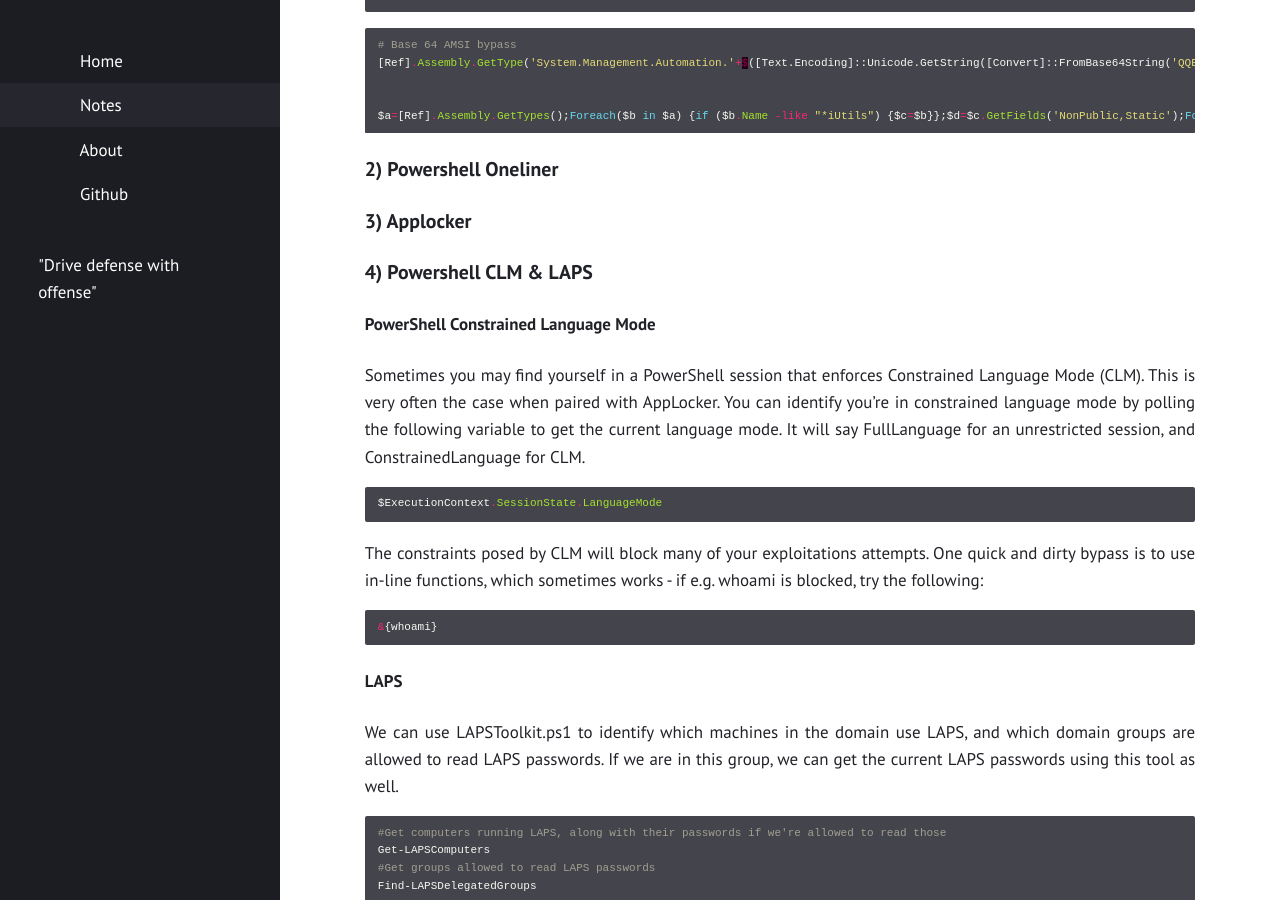
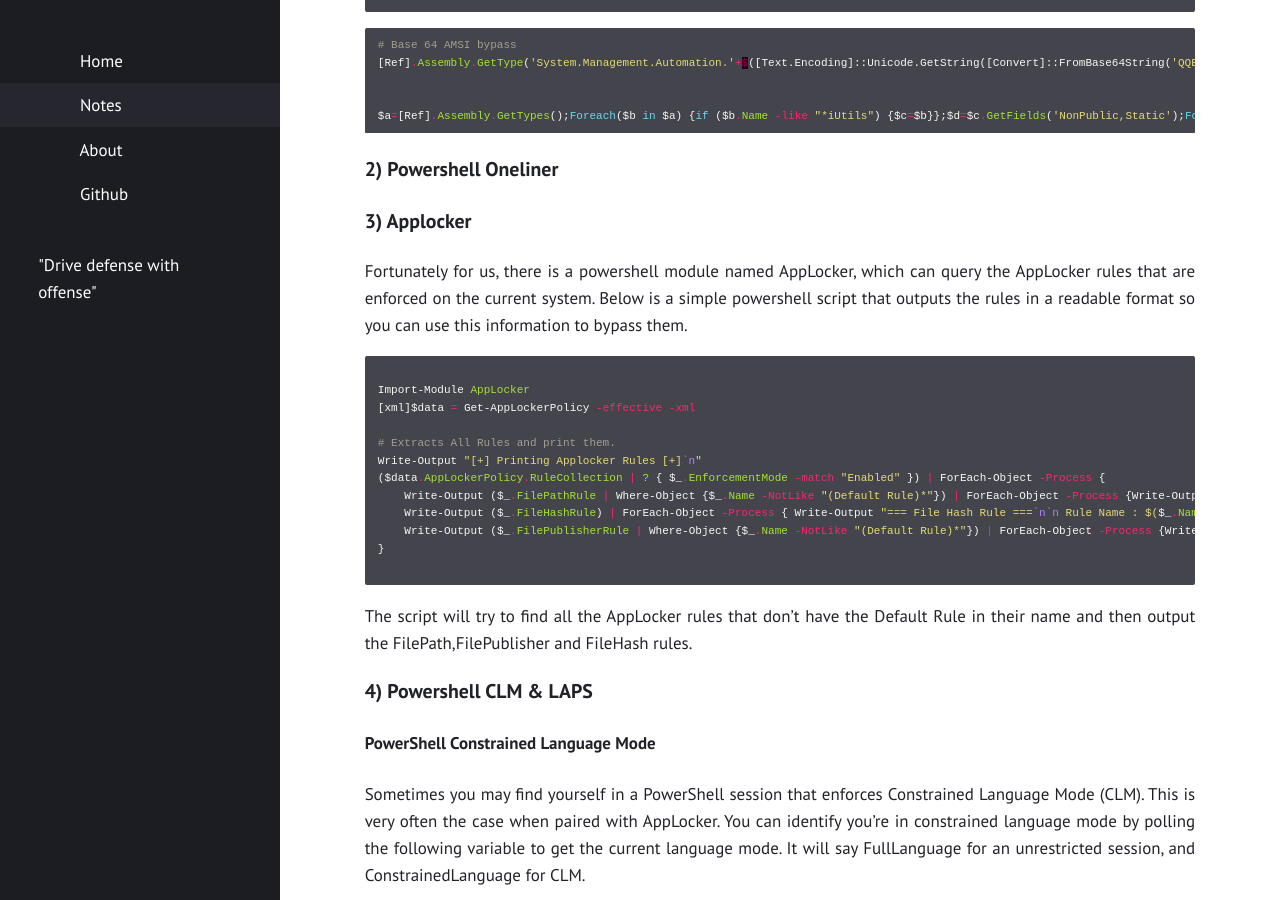
Before and after one commit to Fil88/Fil88.github.io, a Jekyll site: the page built from notes.md, in a window 1280 px wide and 900 px high, scrolled down 2460 px. Built offline with Jekyll 4.4.1, drawn with Linux system fonts in a browser that asks for light colours.

Commit message:
Update notes.md

````diff
--- a/notes.md
+++ b/notes.md
@@ -134,6 +134,25 @@ $a=[Ref].Assembly.GetTypes();Foreach($b in $a) {if ($b.Name -like "*iUtils") {$c
 ### 2) Powershell Oneliner
 
 ### 3) Applocker
+
+Fortunately for us, there is a powershell module named AppLocker, which can query the AppLocker rules that are enforced on the current system.
+Below is a simple powershell script that outputs the rules in a readable format so you can use this information to bypass them.
+
+```powershell
+
+Import-Module AppLocker
+[xml]$data = Get-AppLockerPolicy -effective -xml
+
+# Extracts All Rules and print them.
+Write-Output "[+] Printing Applocker Rules [+]`n"
+($data.AppLockerPolicy.RuleCollection | ? { $_.EnforcementMode -match "Enabled" }) | ForEach-Object -Process {
+    Write-Output ($_.FilePathRule | Where-Object {$_.Name -NotLike "(Default Rule)*"}) | ForEach-Object -Process {Write-Output "=== File Path Rule ===`n`n Rule Name : $($_.Name) `n Condition : $($_.Conditions.FilePathCondition.Path)`n Description: $($_.Description) `n Group/SID : $($_.UserOrGroupSid)`n`n"}
+    Write-Output ($_.FileHashRule) | ForEach-Object -Process { Write-Output "=== File Hash Rule ===`n`n Rule Name : $($_.Name) `n File Name :  $($_.Conditions.FileHashCondition.FileHash.SourceFileName) `n Hash type : $($_.Conditions.FileHashCondition.FileHash.Type) `n Hash :  $($_.Conditions.FileHashCondition.FileHash.Data) `n Description: $($_.Description) `n Group/SID : $($_.UserOrGroupSid)`n`n"}
+    Write-Output ($_.FilePublisherRule | Where-Object {$_.Name -NotLike "(Default Rule)*"}) | ForEach-Object -Process {Write-Output "=== File Publisher Rule ===`n`n Rule Name : $($_.Name) `n PublisherName : $($_.Conditions.FilePublisherCondition.PublisherName) `n ProductName : $($_.Conditions.FilePublisherCondition.ProductName) `n BinaryName : $($_.Conditions.FilePublisherCondition.BinaryName) `n BinaryVersion Min. : $($_.Conditions.FilePublisherCondition.BinaryVersionRange.LowSection) `n BinaryVersion Max. : $($_.Conditions.FilePublisherCondition.BinaryVersionRange.HighSection) `n Description: $($_.Description) `n Group/SID : $($_.UserOrGroupSid)`n`n"}
+}
+
+```
+The script will try to find all the AppLocker rules that don’t have the Default Rule in their name and then output the FilePath,FilePublisher and FileHash rules.
 
 ### 4) Powershell CLM & LAPS
 
````
